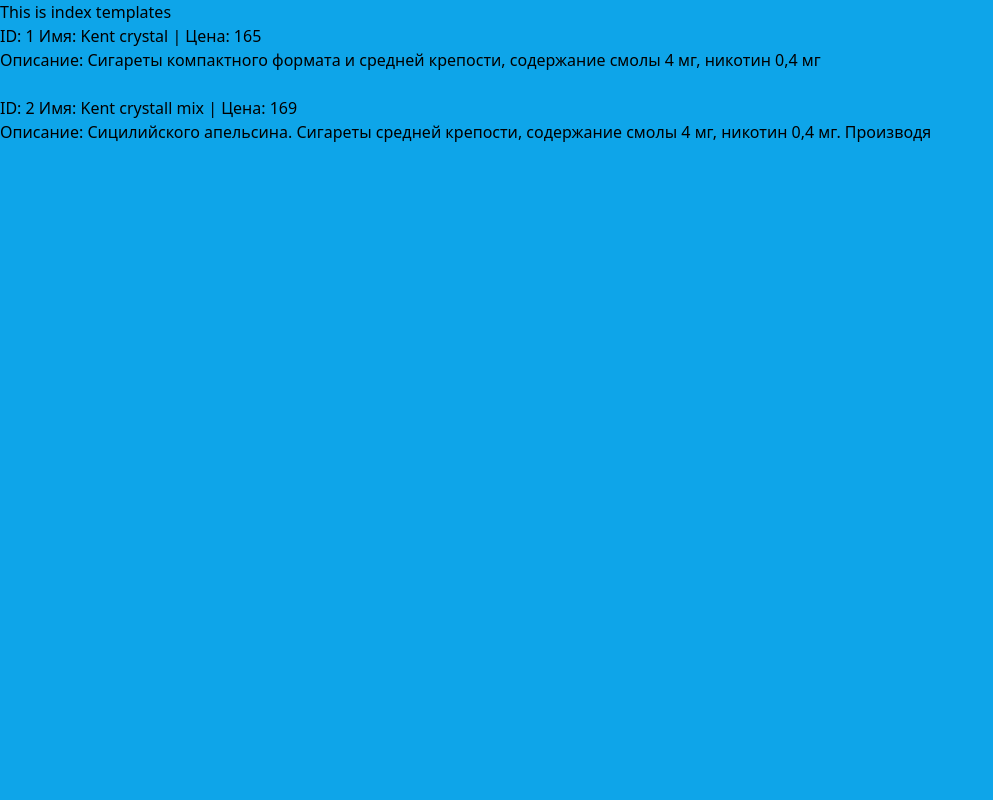
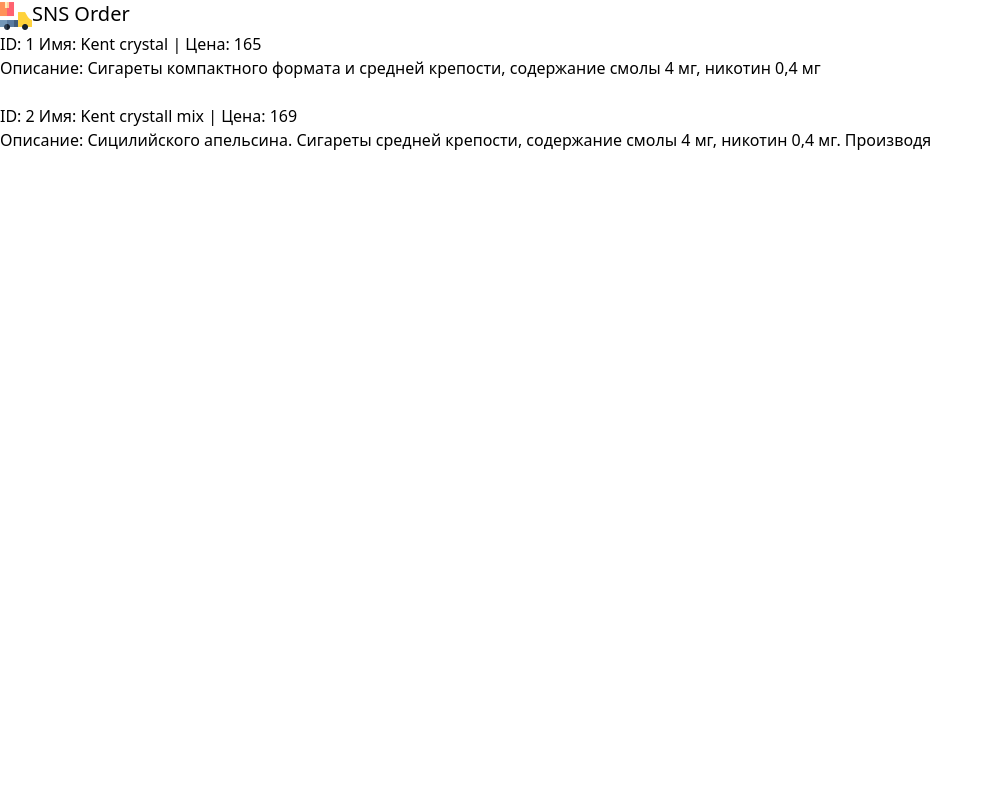
Before and after one commit to lievs/snsorder, a Django app: page /snsorder/ in a window 1280 px wide. Shown: the whole page, without its empty margins (0-993 px from the left). Run offline with Django 4.2, Linux system fonts and the light colour scheme; data comes from the database, SQL or seed files in the repository; parts of the project's set-up code (start-up, migrations or seed data) failed here and were passed over.

Commit message:
logo & tailwing

```diff
--- a/mysite/snsorder/static/snsorder/styles.css
+++ b/mysite/snsorder/static/snsorder/styles.css
@@ -538,7 +538,24 @@
   position: static;
 }
 
+.flex {
+  display: flex;
+}
+
+.h-8 {
+  height: 2rem;
+}
+
+.w-8 {
+  width: 2rem;
+}
+
 .bg-sky-500 {
   --tw-bg-opacity: 1;
   background-color: rgb(14 165 233 / var(--tw-bg-opacity));
 }
+
+.text-xl {
+  font-size: 1.25rem;
+  line-height: 1.75rem;
+}
--- a/mysite/snsorder/templates/snsorder/index.html
+++ b/mysite/snsorder/templates/snsorder/index.html
@@ -3,8 +3,19 @@
     <head>
         <link rel="stylesheet" href="{% static 'snsorder/styles.css' %}">
     </head>
-    <body class="bg-sky-500">
-        <h1>This is index templates</h1>
+    <body>
+        <nav>
+            <div>
+                <div>
+                    <div>
+                        <div class="flex">
+                            <img class="h-8 w-8" src="{% static 'snsorder/images/logo.png' %}" alt="logo">
+                            <span class="text-xl">   SNS Order</span>
+                        </div>
+                    </div>
+                </div>
+            </div>
+        </nav>
         <h4>
             {% for item in items%}
             <a href = "{% url 'detail' item.id %}">
```
Also changed, not shown: mysite/snsorder/static/snsorder/images/logo.png (added).
